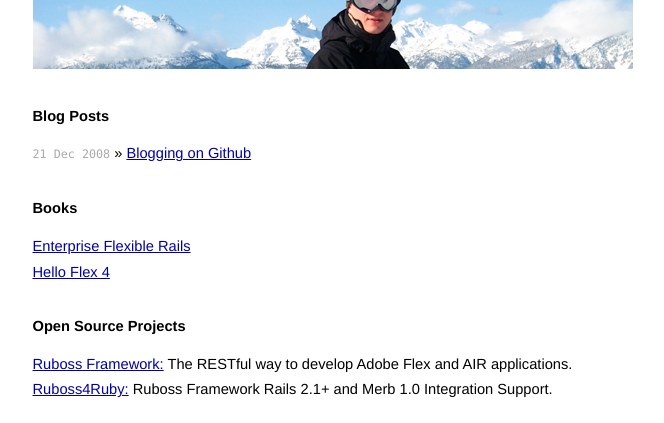
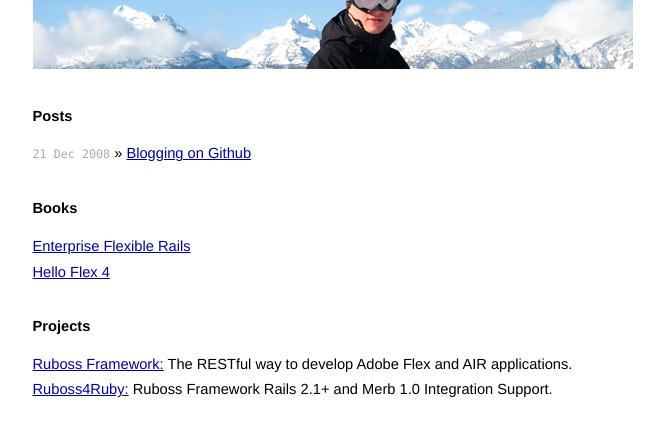
Before and after one commit to dima/dima.github.io, a Jekyll site: the page built from index.html, in a window 1280 px wide. Shown: the part 193-616 px from the top of the page, without its empty margins (314-978 px from the left). Built offline with Jekyll 4.4.1, drawn with Linux system fonts in a browser that asks for light colours.

Commit message:
Renamed a few things on the index page.

```diff
--- a/index.html
+++ b/index.html
@@ -4,7 +4,7 @@ title: Dima Berastau
 ---
 
 <div id="home">
-  <h1>Blog Posts</h1>
+  <h1>Posts</h1>
   <ul class="posts">
     {% for post in site.posts %}
       <li><span>{{ post.date | date_to_string }}</span> &raquo; <a href="{{ post.url }}">{{ post.title }}</a></li>
@@ -17,7 +17,7 @@ title: Dima Berastau
     <li><a href="http://manning.com/armstrong3">Hello Flex 4</a></li>
   </ul>
 
-  <h1>Open Source Projects</h1>
+  <h1>Projects</h1>
   <ul class="posts">
     <li><a href="http://github.com/dima/ruboss_framework/">Ruboss Framework:</a> The RESTful way to develop Adobe Flex and AIR applications.</li>
     <li><a href="http://github.com/dima/ruboss4ruby/">Ruboss4Ruby:</a> Ruboss Framework Rails 2.1+ and Merb 1.0 Integration Support.</li>
```
